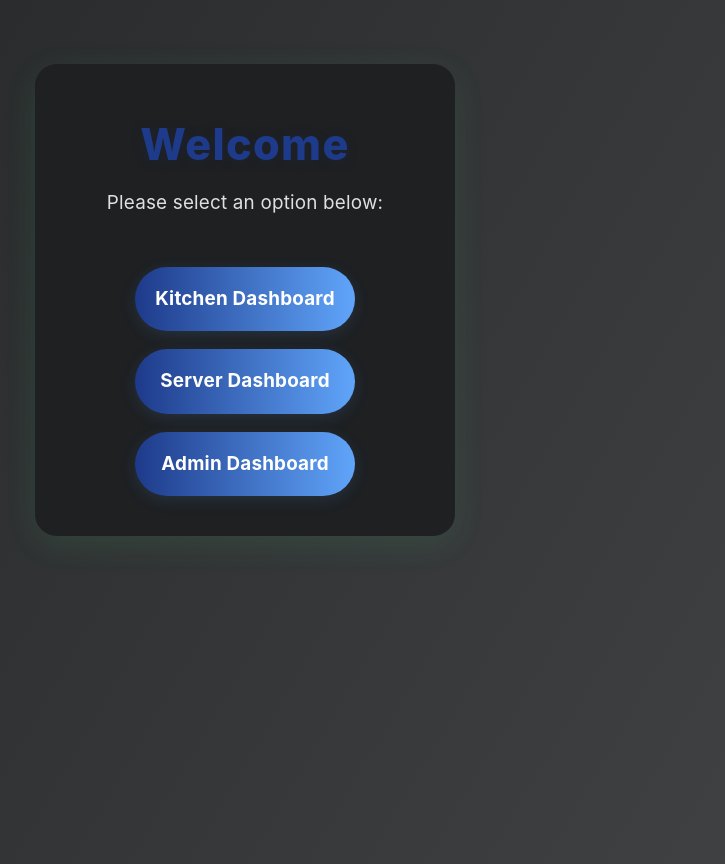
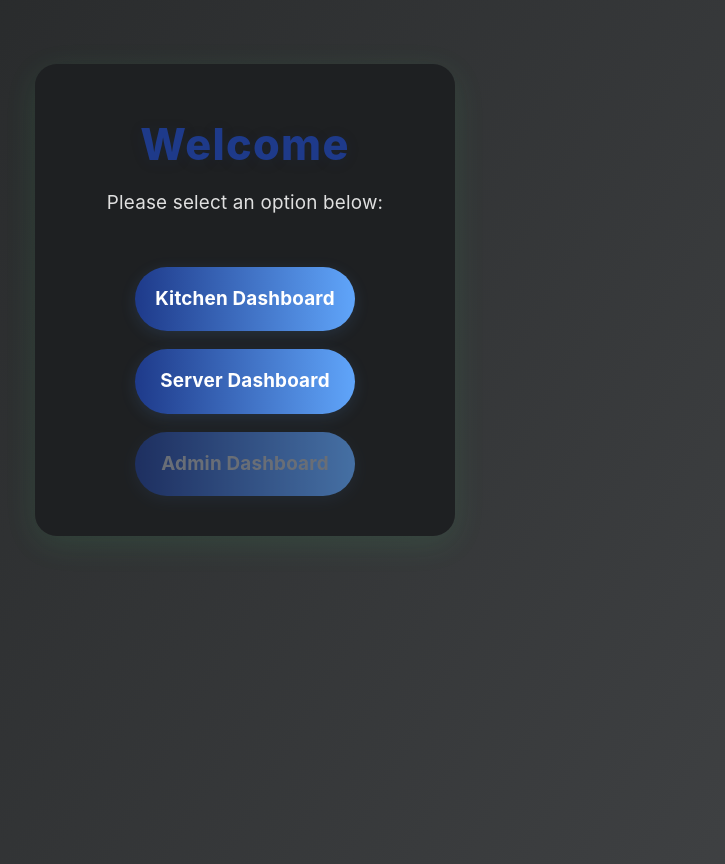
Before and after one commit to wl0182/Restaurant-Ordering-System, a React (Vite) app in the folder frontend/: page / in a window 1280 px wide. Shown: the whole page, without its empty margins (395-1120 px from the left). Built offline with nearby package versions, Linux system fonts and the light colour scheme; sample sign-in values are in the browser's storage.

Commit message:
feat: implement RequireAdmin component for admin route protection and enhance user role handling

```diff
--- a/frontend/src/App.jsx
+++ b/frontend/src/App.jsx
@@ -28,6 +28,40 @@ function RequireAuth({ children }) {
     return children;
 }
 
+// This component checks if the user is an admin
+function RequireAdmin({ children }) {
+    const token = localStorage.getItem(LOCAL_STORAGE_KEYS.AUTH_TOKEN);
+    if (!token) {
+        window.location.href = ROUTES.LOGIN;
+        return null;
+    }
+
+    try {
+        const payload = JSON.parse(atob(token.split('.')[1]));
+
+        // Check for admin role in authorities array or direct role property
+        let isAdmin = false;
+        if (payload.authorities && Array.isArray(payload.authorities)) {
+            isAdmin = payload.authorities.some(auth =>
+                auth === 'ROLE_ADMIN' || auth.authority === 'ROLE_ADMIN'
+            );
+        } else {
+            isAdmin = payload.role === 'ROLE_ADMIN';
+        }
+
+        if (!isAdmin) {
+            window.location.href = ROUTES.HOME;
+            return null;
+        }
+    } catch (error) {
+        console.error('Error checking admin role:', error);
+        window.location.href = ROUTES.HOME;
+        return null;
+    }
+
+    return children;
+}
+
 // Main App component with routing
 // Adding RequireAuth to protect routes
 function App() {
@@ -39,14 +73,14 @@ function App() {
                 <Route path={ROUTES.HOME} element={<RequireAuth><HomePage /></RequireAuth>} />
                 <Route path={ROUTES.KITCHEN} element={<RequireAuth><KitchenDashboard /></RequireAuth>} />
                 <Route path={ROUTES.SERVER} element={<RequireAuth><TablesDashboard /></RequireAuth>} />
-                <Route path={ROUTES.ADMIN} element={<RequireAuth><AdminDashboard /></RequireAuth>} />
+                <Route path={ROUTES.ADMIN} element={<RequireAdmin><AdminDashboard /></RequireAdmin>} />
                 <Route path={ROUTES.ORDER_VIEW} element={<RequireAuth><OrderView /></RequireAuth>} />
                 <Route path={ROUTES.MENU} element={<RequireAuth><MenuView /></RequireAuth>} />
                 <Route path={ROUTES.RECEIPT} element={<RequireAuth><ReceiptView /></RequireAuth>} />
-                <Route path={ROUTES.ADMIN_MENU} element={<RequireAuth><MenuAdminPage /></RequireAuth>} />
-                <Route path={ROUTES.ADMIN_STATS} element={<RequireAuth><StatsPage /></RequireAuth>} />
-                <Route path={ROUTES.ADMIN_STAFF} element={<RequireAuth><StaffManagementPage /></RequireAuth>} />
-                <Route path={ROUTES.ADMIN_SESSIONS} element={<RequireAuth><SessionSummaryPage /></RequireAuth>} />
+                <Route path={ROUTES.ADMIN_MENU} element={<RequireAdmin><MenuAdminPage /></RequireAdmin>} />
+                <Route path={ROUTES.ADMIN_STATS} element={<RequireAdmin><StatsPage /></RequireAdmin>} />
+                <Route path={ROUTES.ADMIN_STAFF} element={<RequireAdmin><StaffManagementPage /></RequireAdmin>} />
+                <Route path={ROUTES.ADMIN_SESSIONS} element={<RequireAdmin><SessionSummaryPage /></RequireAdmin>} />
             </Routes>
         </Router>
     );
--- a/frontend/src/pages/HomePage.jsx
+++ b/frontend/src/pages/HomePage.jsx
@@ -1,23 +1,75 @@
-import React from 'react';
+import React, { useState, useEffect } from 'react';
 import { Link } from 'react-router-dom';
 import './HomePage.css';
+import { LOCAL_STORAGE_KEYS } from '../constants';
 
+// Helper function to get user role from JWT token
+function getUserRole() {
+    const token = localStorage.getItem(LOCAL_STORAGE_KEYS.AUTH_TOKEN);
+    if (!token) return null;
 
+    try {
+        // Decode JWT payload
+        const payload = JSON.parse(atob(token.split('.')[1]));
 
+        // Debug: Log the entire payload to see what's actually in the JWT
+        console.log('JWT Payload:', payload);
+
+        // Check for authorities array (Spring Security format)
+        if (payload.authorities && Array.isArray(payload.authorities)) {
+            console.log('Authorities found:', payload.authorities);
+            // Find if ROLE_ADMIN exists in authorities
+            const hasAdminRole = payload.authorities.some(auth =>
+                auth === 'ROLE_ADMIN' || auth.authority === 'ROLE_ADMIN'
+            );
+            return hasAdminRole ? 'ROLE_ADMIN' : 'ROLE_USER';
+        }
+
+        // Fallback to direct role property
+        console.log('No authorities array, checking role property:', payload.role);
+        return payload.role || 'ROLE_USER';
+    } catch (error) {
+        console.error('Error decoding JWT:', error);
+        return null;
+    }
+}
 
 const HomePage = () => {
+    const [userRole, setUserRole] = useState(getUserRole());
+
+    // Update role when component mounts or token changes
+    useEffect(() => {
+        setUserRole(getUserRole());
+    }, []);
+
+    const isAdmin = userRole === 'ROLE_ADMIN';
+
     return (
-
         <div className="home-container">
-            <h1 className="home-heading" >Welcome</h1>
+            <h1 className="home-heading">Welcome</h1>
             <p className="home-subtext">Please select an option below:</p>
             <div className="home-links">
-                    <Link to="/kitchen" className="home-button" >Kitchen Dashboard</Link>
-                    <Link to="/server" className="home-button" >Server Dashboard</Link>
+                <Link to="/kitchen" className="home-button">Kitchen Dashboard</Link>
+                <Link to="/server" className="home-button">Server Dashboard</Link>
+
+                {isAdmin ? (
                     <Link to="/admin" className="home-button">Admin Dashboard</Link>
+                ) : (
+                    <button
+                        className="home-button"
+                        disabled
+                        style={{
+                            backgroundColor: '#e5e7eb',
+                            color: '#9ca3af',
+                            cursor: 'not-allowed',
+                            opacity: 0.6
+                        }}
+                        title="Admin access required"
+                    >
+                        Admin Dashboard
+                    </button>
+                )}
             </div>
-
-
         </div>
     );
 };
```
Also changed, not shown: 1 other file (tests, documents, lock files or other folders).
